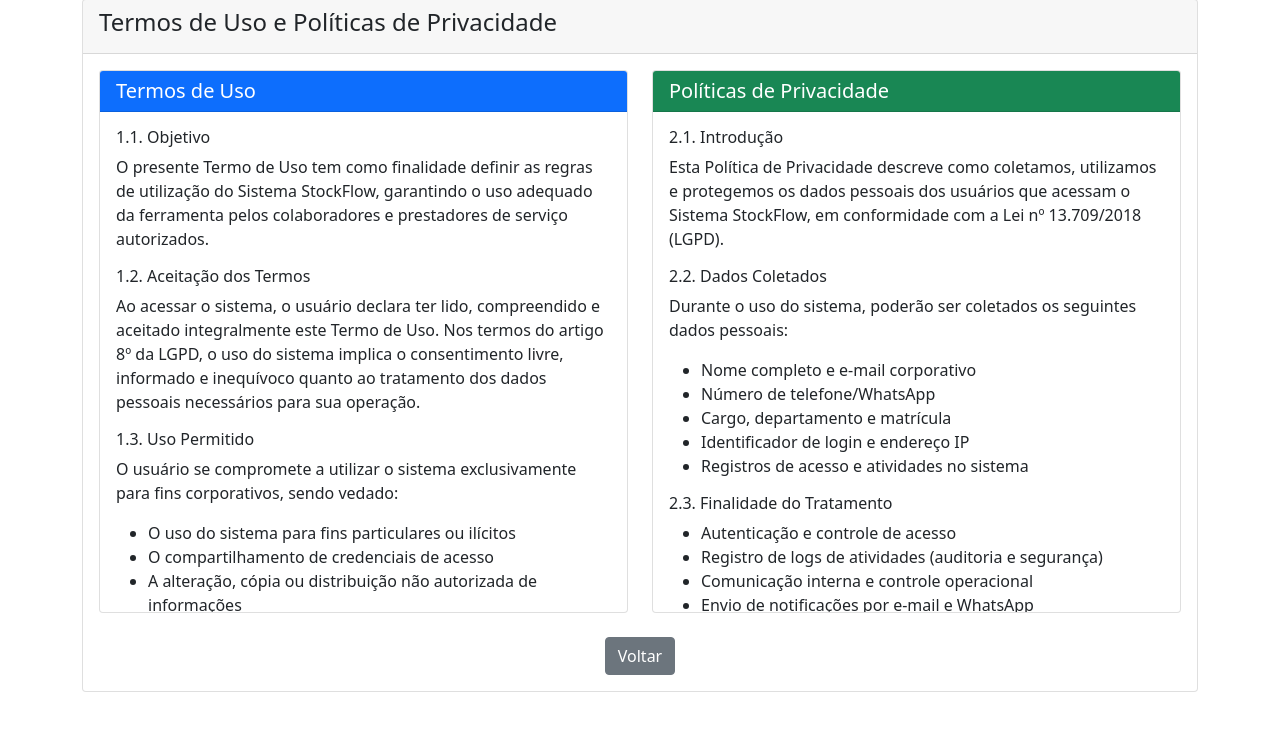
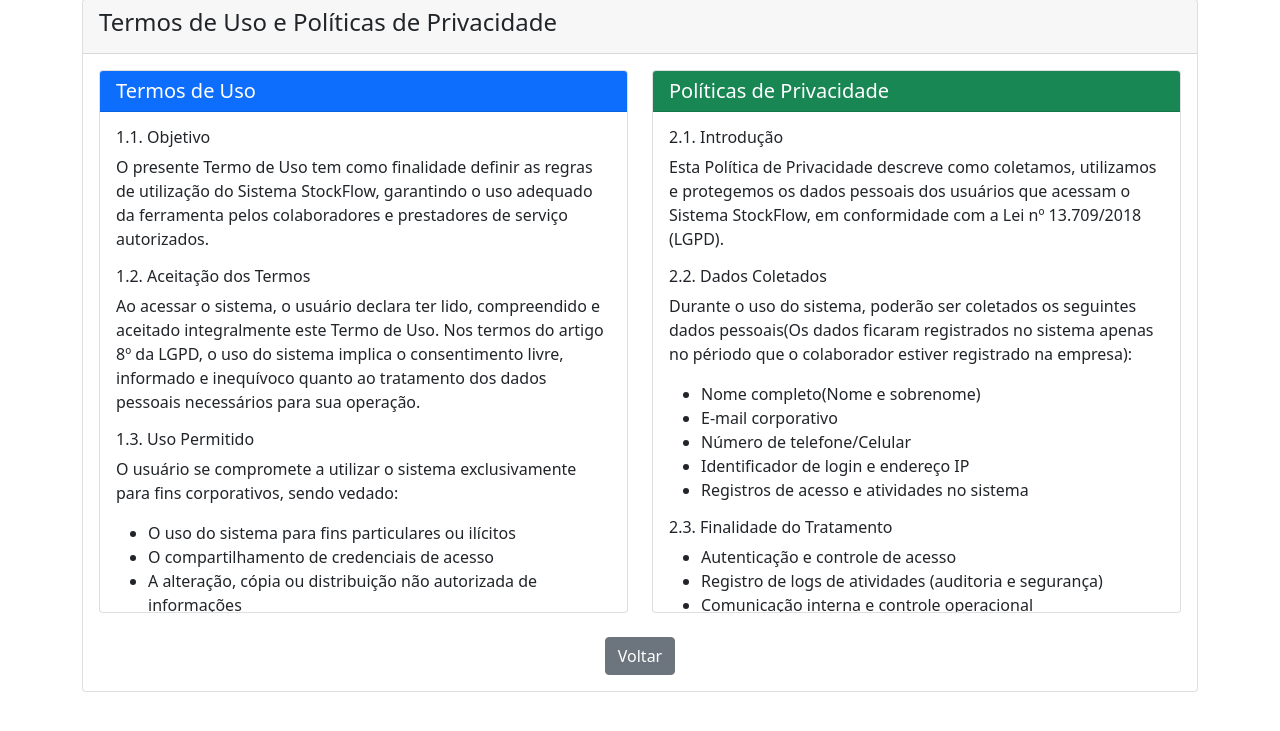
Before and after one commit to V1ct0rOliveira/PFC, a Django app: page /termos-politicas/ in a window 1280 px wide. Shown: the part 91-822 px from the top of the page. Run offline with Django 5.2, Linux system fonts and the light colour scheme.

Commit message:
Ajuste no termo de usos / Politica

```diff
--- a/templates/termos_politicas.html
+++ b/templates/termos_politicas.html
@@ -59,11 +59,11 @@
                                 <p>Esta Política de Privacidade descreve como coletamos, utilizamos e protegemos os dados pessoais dos usuários que acessam o Sistema StockFlow, em conformidade com a Lei nº 13.709/2018 (LGPD).</p>
 
                                 <h6>2.2. Dados Coletados</h6>
-                                <p>Durante o uso do sistema, poderão ser coletados os seguintes dados pessoais:</p>
+                                <p>Durante o uso do sistema, poderão ser coletados os seguintes dados pessoais(Os dados ficaram registrados no sistema apenas no périodo que o colaborador estiver registrado na empresa):</p>
                                 <ul>
-                                    <li>Nome completo e e-mail corporativo</li>
-                                    <li>Número de telefone/WhatsApp</li>
-                                    <li>Cargo, departamento e matrícula</li>
+                                    <li>Nome completo(Nome e sobrenome)</li>
+                                    <li>E-mail corporativo</li>
+                                    <li>Número de telefone/Celular</li>
                                     <li>Identificador de login e endereço IP</li>
                                     <li>Registros de acesso e atividades no sistema</li>
                                 </ul>
```
